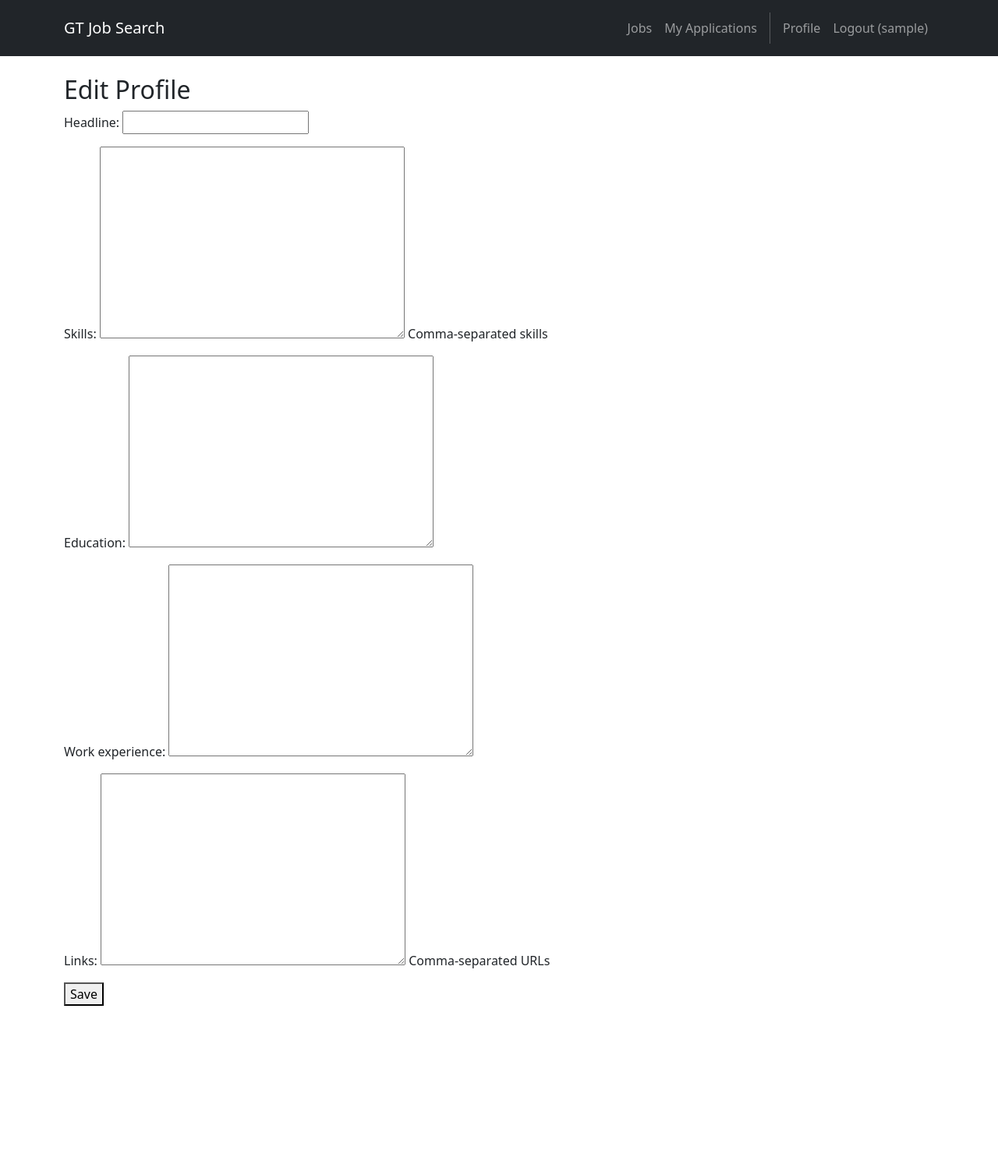
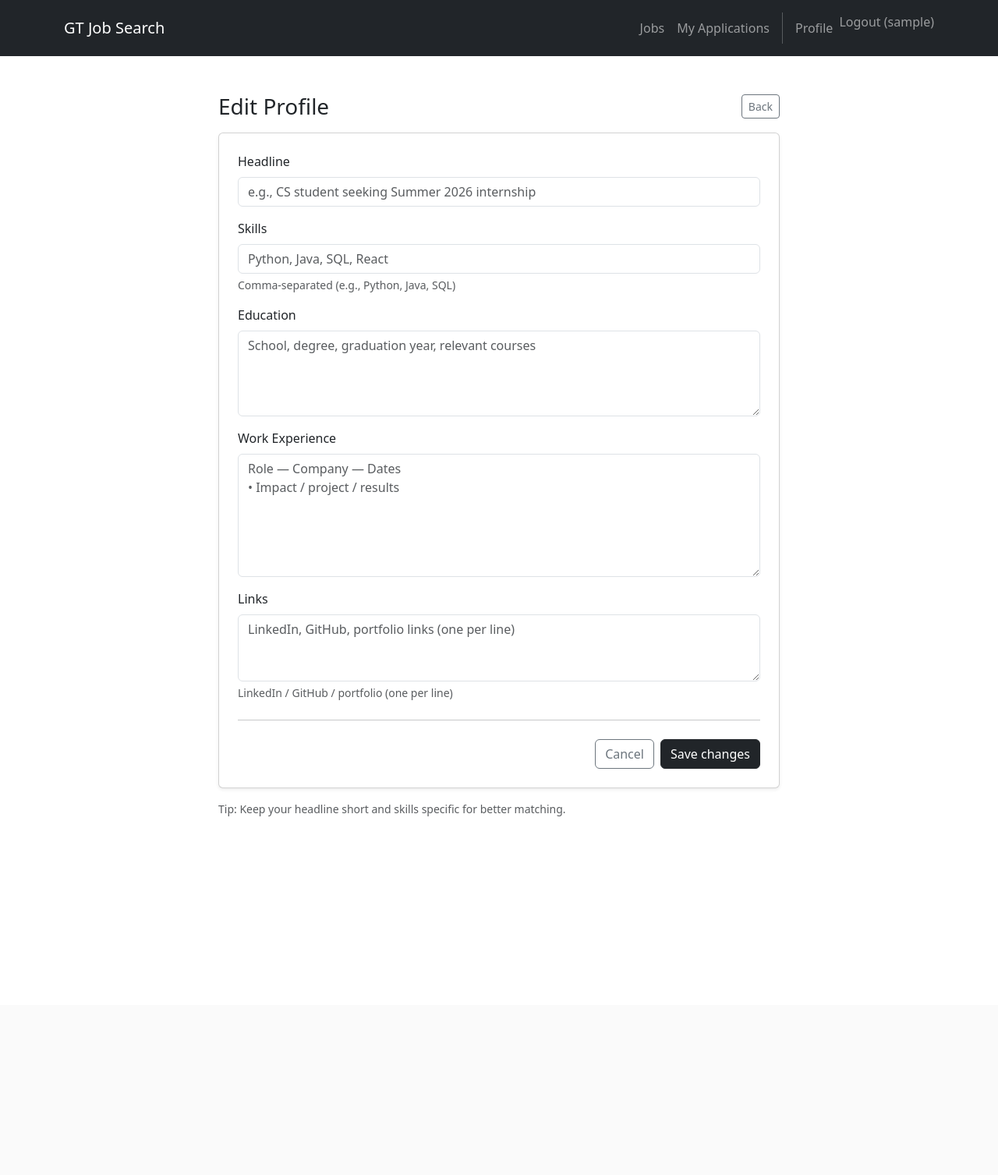
Before and after one commit to nahua3730/JobFinder, a Django app: page /users/profile/edit/ in a window 1280 px wide. Shown: the whole page at 78% size. After the commit the page ends 1047 px from the top, so only its background shows below. Run offline with Django 5.2, Linux system fonts and the light colour scheme; the visitor is signed in with stand-in values (Sample User, id 1); data comes from the database, SQL or seed files in the repository; some libraries are stand-ins or nearby versions.

Commit message:
Implemented user story 1: signup, profile edit, static folder fix

```diff
--- a/job_search/settings.py
+++ b/job_search/settings.py
@@ -101,3 +101,7 @@ DEFAULT_AUTO_FIELD = 'django.db.models.BigAutoField'
 
 # CRITICAL FOR THIS PROJECT: Custom User Model
 AUTH_USER_MODEL = 'users.User'
+
+LOGIN_REDIRECT_URL = 'jobs:home'
+LOGOUT_REDIRECT_URL = 'jobs:home'
+LOGIN_URL = 'users:login'
--- a/templates/base.html
+++ b/templates/base.html
@@ -21,6 +21,7 @@
           aria-controls="navbarNavAltMarkup" aria-expanded="false" aria-label="Toggle navigation">
           <span class="navbar-toggler-icon"></span>
         </button>
+
         <div class="collapse navbar-collapse" id="navbarNavAltMarkup">
           <div class="navbar-nav ms-auto navbar-ml">
             <a class="nav-link" href="{% url 'jobs:home' %}">Jobs</a>
@@ -28,13 +29,24 @@
             {% if user.is_authenticated %}
                 {% if user.is_recruiter %}
                     <a class="nav-link" href="{% url 'jobs:create_job' %}">Post a Job</a>
-                    <a class="nav-link" href="#">Candidate Search</a>
+                    <!-- Until Candidate Search is implemented, route to profile so link isn't dead -->
+                    <a class="nav-link" href="{% url 'users:profile_view' %}">Candidate Search</a>
                 {% else %}
-                     <a class="nav-link" href="#">My Applications</a>
+                    <!-- Until My Applications is implemented, route to profile so link isn't dead -->
+                    <a class="nav-link" href="{% url 'users:profile_view' %}">My Applications</a>
                 {% endif %}
+
                 <div class="vr bg-white mx-2 d-none d-lg-block"></div>
-                <a class="nav-link" href="#">Profile</a>
-                <a class="nav-link" href="{% url 'users:logout' %}">Logout ({{ user.username }})</a>
+
+                <a class="nav-link" href="{% url 'users:profile_view' %}">Profile</a>
+
+                <!-- Django 5.x often expects POST for logout -->
+                <form method="post" action="{% url 'users:logout' %}" class="d-inline">
+                  {% csrf_token %}
+                  <button type="submit" class="nav-link btn btn-link p-0" style="text-decoration:none;">
+                    Logout ({{ user.username }})
+                  </button>
+                </form>
             {% else %}
                 <a class="nav-link" href="{% url 'users:login' %}">Login</a>
                 <a class="nav-link" href="{% url 'users:signup' %}">Sign Up</a>
@@ -43,6 +55,7 @@
         </div>
       </div>
     </nav>
+
     <div class="container mt-4">
       {% if messages %}
         {% for message in messages %}
--- a/templates/users/profile_edit.html
+++ b/templates/users/profile_edit.html
@@ -1,12 +1,89 @@
 {% extends "base.html" %}
+{% load static %}
+
+{% block title %}Edit Profile{% endblock %}
+
 {% block content %}
+<div class="container py-4">
+  <div class="row justify-content-center">
+    <div class="col-12 col-md-10 col-lg-8">
 
-<h2>Edit Profile</h2>
+      <div class="d-flex align-items-center justify-content-between mb-3">
+        <h1 class="h3 mb-0">Edit Profile</h1>
+        <a class="btn btn-outline-secondary btn-sm" href="{% url 'users:profile_view' %}">Back</a>
+      </div>
 
-<form method="post">
-  {% csrf_token %}
-  {{ form.as_p }}
-  <button type="submit">Save</button>
-</form>
+      <div class="card shadow-sm">
+        <div class="card-body p-4">
 
+          <form method="post" novalidate>
+            {% csrf_token %}
+
+            {% if form.non_field_errors %}
+              <div class="alert alert-danger">
+                {{ form.non_field_errors }}
+              </div>
+            {% endif %}
+
+            <div class="mb-3">
+              <label class="form-label" for="{{ form.headline.id_for_label }}">Headline</label>
+              {{ form.headline }}
+              {% for error in form.headline.errors %}
+                <div class="text-danger small">{{ error }}</div>
+              {% endfor %}
+            </div>
+
+            <div class="mb-3">
+              <label class="form-label" for="{{ form.skills.id_for_label }}">Skills</label>
+              {{ form.skills }}
+              <div class="form-text">Comma-separated (e.g., Python, Java, SQL)</div>
+              {% for error in form.skills.errors %}
+                <div class="text-danger small">{{ error }}</div>
+              {% endfor %}
+            </div>
+
+            <div class="mb-3">
+              <label class="form-label" for="{{ form.education.id_for_label }}">Education</label>
+              {{ form.education }}
+              {% for error in form.education.errors %}
+                <div class="text-danger small">{{ error }}</div>
+              {% endfor %}
+            </div>
+
+            <div class="mb-3">
+              <label class="form-label" for="{{ form.work_experience.id_for_label }}">Work Experience</label>
+              {{ form.work_experience }}
+              {% for error in form.work_experience.errors %}
+                <div class="text-danger small">{{ error }}</div>
+              {% endfor %}
+            </div>
+
+            <div class="mb-3">
+              <label class="form-label" for="{{ form.links.id_for_label }}">Links</label>
+              {{ form.links }}
+              <div class="form-text">LinkedIn / GitHub / portfolio (one per line)</div>
+              {% for error in form.links.errors %}
+                <div class="text-danger small">{{ error }}</div>
+              {% endfor %}
+            </div>
+
+            <hr class="my-4" />
+
+            <div class="d-flex gap-2 justify-content-end">
+              <a class="btn btn-outline-secondary" href="{% url 'users:profile_view' %}">Cancel</a>
+              <button type="submit" class="btn btn-dark">Save changes</button>
+            </div>
+
+          </form>
+
+        </div>
+      </div>
+
+      <p class="text-muted small mt-3 mb-0">
+        Tip: Keep your headline short and skills specific for better matching.
+      </p>
+
+    </div>
+  </div>
+</div>
 {% endblock %}
--- a/users/forms.py
+++ b/users/forms.py
@@ -1,8 +1,43 @@
 from django import forms
-from .models import JobSeekerProfile
+from .models import JobSeekerProfile, User
+from django.contrib.auth.forms import UserCreationForm
+
 
 class JobSeekerProfileForm(forms.ModelForm):
-    # the base edit profile form
     class Meta:
         model = JobSeekerProfile
         fields = ["headline", "skills", "education", "work_experience", "links"]
+        widgets = {
+            "headline": forms.TextInput(attrs={
+                "placeholder": "e.g., CS student seeking Summer 2026 internship"
+            }),
+            "skills": forms.TextInput(attrs={
+                "placeholder": "Python, Java, SQL, React"
+            }),
+            "education": forms.Textarea(attrs={
+                "rows": 4,
+                "placeholder": "School, degree, graduation year, relevant courses"
+            }),
+            "work_experience": forms.Textarea(attrs={
+                "rows": 6,
+                "placeholder": "Role — Company — Dates\n• Impact / project / results"
+            }),
+            "links": forms.Textarea(attrs={
+                "rows": 3,
+                "placeholder": "LinkedIn, GitHub, portfolio links (one per line)"
+            }),
+        }
+
+    def __init__(self, *args, **kwargs):
+        super().__init__(*args, **kwargs)
+
+        # Apply Bootstrap styling automatically to all fields
+        for field in self.fields.values():
+            existing_classes = field.widget.attrs.get("class", "")
+            field.widget.attrs["class"] = (existing_classes + " form-control").strip()
+
+
+class SignUpForm(UserCreationForm):
+    class Meta(UserCreationForm.Meta):
+        model = User
+        fields = ("username", "email", "is_recruiter")
--- a/users/views.py
+++ b/users/views.py
@@ -2,12 +2,10 @@ from django.contrib.auth.decorators import login_required
 from django.shortcuts import render, redirect
 from .models import JobSeekerProfile
 from .forms import JobSeekerProfileForm
+from .forms import SignUpForm
+from django.contrib.auth import login as auth_login
 
 # Create your views here.
-
-def signup(request):
-    # Placeholder for User Story 1
-    return render(request, 'users/signup.html')
 
 def login_view(request):
     # We will use Django's built-in auth views later, but this maps the URL for now
@@ -19,8 +17,11 @@ def logout_view(request):
 
 #additions for user stories 1-2 for sprint 1:
 def _get_profile(user):
-    # avoids "profile does not exist" issues
     profile, created = JobSeekerProfile.objects.get_or_create(user=user)
+    return profile
+
+def _get_profile(user):
+    profile, _ = JobSeekerProfile.objects.get_or_create(user=user)
     return profile
 
 @login_required
@@ -36,8 +37,24 @@ def profile_edit(request):
         form = JobSeekerProfileForm(request.POST, instance=profile)
         if form.is_valid():
             form.save()
-            return redirect("profile_view")
+            return redirect("users:profile_view")  # ✅ this now exists
     else:
         form = JobSeekerProfileForm(instance=profile)
 
     return render(request, "users/profile_edit.html", {"form": form})
+def signup(request):
+    if request.method == "POST":
+        form = SignUpForm(request.POST)
+        if form.is_valid():
+            user = form.save()
+
+            # create profile automatically for non-recruiters
+            if not user.is_recruiter:
+                JobSeekerProfile.objects.get_or_create(user=user)
+
+            auth_login(request, user)
+            return redirect("users:profile_edit")  # redirect to profile setup
+    else:
+        form = SignUpForm()
+
+    return render(request, "users/signup.html", {"form": form})
```
Also changed, not shown: templates/users/profile_view.html (+37 -9 lines), templates/users/signup.html (added, +17 -0 lines), static/css/style.css (added).
